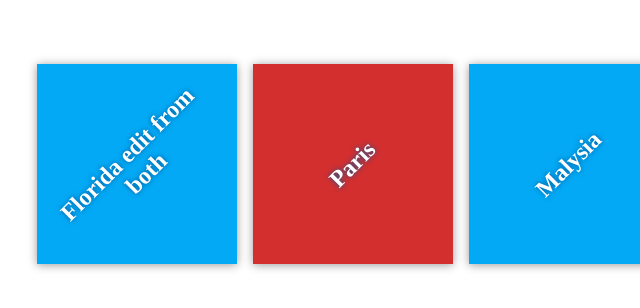
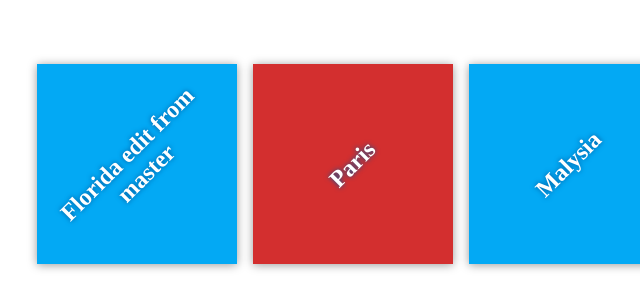
Before and after one commit to EsraaQandel/my-travel-plans, a plain HTML site: page index.html in a window 1280 px wide. Shown: the part 236-544 px from the top of the page, 287-927 px from the left. Drawn offline with Linux system fonts and the light colour scheme.

Commit message:
edit from master -test

```diff
--- a/index.html
+++ b/index.html
@@ -12,7 +12,7 @@
     <div class="container">
         <div class="destination-container">
             <div class="destination" id="florida">
-                <h2>Florida edit from both</h2>
+                <h2>Florida edit from master</h2>
             </div>
             <div class="destination" id="paris">
                 <h2>Paris</h2>
```
